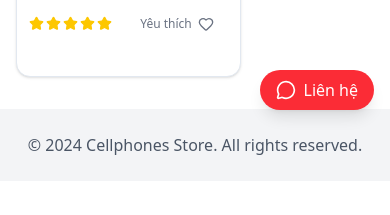
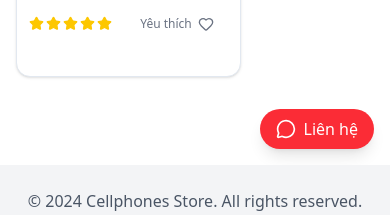
Before and after one commit to CellphoneS-Clone/cellphones-store-fe, a Next.js app: page / in a window 390 px wide. Shown: the part 718-933 px from the top of the page. Before the commit the page ends 899 px from the top, so only its background shows below. Built offline with nearby package versions, Linux system fonts and the light colour scheme.

Commit message:
Refactor chat button layout and update ChatWidget positioning for improved responsiveness

```diff
--- a/src/app/(main)/layout.tsx
+++ b/src/app/(main)/layout.tsx
@@ -45,17 +45,21 @@ export default function MainLayout({
             <main className="flex-grow">
                 {children}
             </main>
+            {/* Chat Widget */}
+            <div className="container mx-auto px-4">
                 {!isChatOpen && (
+                    <div className="flex justify-end mb-4">
                         <button
                             onClick={() => setIsChatOpen(true)}
-                    className="fixed bottom-4 right-4 z-50 flex items-center gap-2 px-4 py-2 bg-red-500 text-white rounded-full shadow-lg hover:bg-red-600 transition-colors"
+                            className="flex items-center gap-2 px-4 py-2 bg-red-500 text-white rounded-full shadow-lg hover:bg-red-600 transition-colors"
                         >
                             <MessageCircle className="w-5 h-5" />
                             <span>Liên hệ</span>
                         </button>
+                    </div>
                 )}
-            {/* Chat Widget */}
                 {isChatOpen && <ChatWidget onClose={() => setIsChatOpen(false)} />}
+            </div>
 
             {/* Footer */}
             <footer className="bg-gray-100">
--- a/src/components/chat/ChatWidget.tsx
+++ b/src/components/chat/ChatWidget.tsx
@@ -115,7 +115,7 @@ const ChatWidget = ({ onClose }: ChatWidgetProps) => {
     }
 
     return (
-        <div className="fixed bottom-4 right-4 z-50 w-full max-w-sm bg-white rounded-lg shadow-lg flex flex-col h-[500px] max-h-[80vh]">
+        <div className="fixed inset-0 sm:inset-auto sm:bottom-4 sm:right-4 z-50 w-full sm:w-[400px] bg-white sm:rounded-lg shadow-lg flex flex-col h-full sm:h-[500px] sm:max-h-[80vh]">
             {/* Header: Thông tin tư vấn viên và nút hành động */}
             <div className="flex justify-between items-center p-4 border-b bg-red-500 text-white">
                 <div className="flex items-center gap-3 ">
```
Lines whose indentation alone changed are shown as unchanged.
